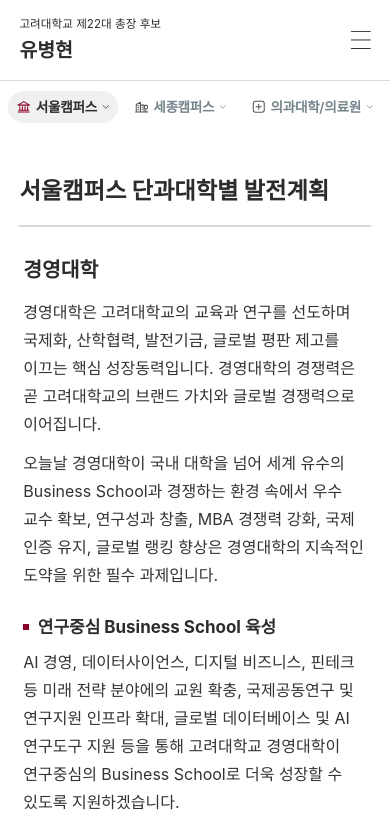
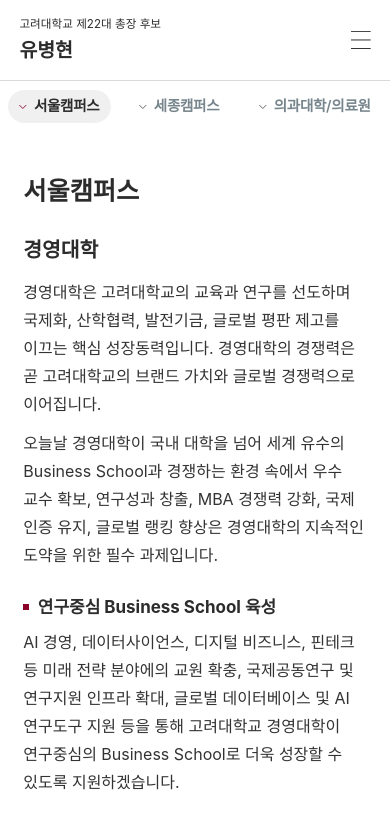
Before and after one commit to mimmimtst-svg/web, a Next.js app: page /colleges in a window 390 px wide. Shown: the top 822 px of the page. Built offline with nearby package versions, Linux system fonts and the light colour scheme; a web font is replaced by a local one.

Commit message:
단과대별 발전계획: chevron before each tab name (no icons), dropdown above the bar's shadow, campus name in the left column
Co-Authored-By: Claude Opus 5.5 <noreply@anthropic.com>
Claude-Session: https://claude.ai/code/session_01L5e7NVB9wcp6hkLNfozD1c

```diff
--- a/components/CollegeNav.tsx
+++ b/components/CollegeNav.tsx
@@ -1,15 +1,9 @@
 "use client";
 
-import { useEffect, useRef, useState, type ComponentType } from "react";
+import { useEffect, useRef, useState } from "react";
 import styles from "./CollegePlans.module.css";
-import { CampusHallIcon, CampusTreeIcon, ChevronDownIcon, MedicalCrossIcon } from "./icons";
+import { ChevronDownIcon } from "./icons";
 import type { CollegeCampus } from "@/lib/collegePlans";
-
-const ICONS: Record<CollegeCampus["id"], ComponentType<{ className?: string }>> = {
-  seoul: CampusHallIcon,
-  sejong: CampusTreeIcon,
-  medical: MedicalCrossIcon,
-};
 
 /** How long a college stays highlighted after a jump to it. */
 const FLASH_MS = 1800;
@@ -18,7 +12,9 @@ let flashTimer: ReturnType<typeof setTimeout> | undefined;
 
 function flash(target: Element) {
   if (!target.hasAttribute("data-unit")) return;
-  document.querySelectorAll("[data-flash]").forEach((el) => el.removeAttribute("data-flash"));
+  document
+    .querySelectorAll("[data-flash]")
+    .forEach((el) => el.removeAttribute("data-flash"));
   target.setAttribute("data-flash", "");
   clearTimeout(flashTimer);
   flashTimer = setTimeout(() => target.removeAttribute("data-flash"), FLASH_MS);
@@ -28,21 +24,28 @@ function scrollToId(id: string) {
   const target = document.getElementById(id);
   if (!target) return;
   const reduce = window.matchMedia("(prefers-reduced-motion: reduce)").matches;
-  target.scrollIntoView({ behavior: reduce ? "auto" : "smooth", block: "start" });
+  target.scrollIntoView({
+    behavior: reduce ? "auto" : "smooth",
+    block: "start",
+  });
   history.replaceState(null, "", `#${id}`);
   flash(target);
 }
 
 /**
- * The 단과대별 발전계획 page's tab bar: the three parts, each an icon and
- * its name (no numbers), sticky under the header, the current one marked
+ * The 단과대별 발전계획 page's tab bar: the three parts, each a dropdown
+ * chevron and its name (no numbers, no icons), sticky under the header, the current one marked
  * as you scroll. Each tab drops down the list of its colleges, schools or
  * hospitals (the booklet's "1.1 경영대학" … without the numbers); a pick
  * glides to it and briefly highlights it. Pressing a tab goes to the
  * part's top and opens its list; with a mouse the list also opens on
  * hover. The tab bar's look is P4-2's (PledgeNav).
  */
-export default function CollegeNav({ campuses }: { campuses: CollegeCampus[] }) {
+export default function CollegeNav({
+  campuses,
+}: {
+  campuses: CollegeCampus[];
+}) {
   const [active, setActive] = useState(campuses[0]?.id ?? null);
   const [activeUnit, setActiveUnit] = useState<string | null>(null);
   const [open, setOpen] = useState<CollegeCampus["id"] | null>(null);
@@ -116,7 +119,9 @@ export default function CollegeNav({ campuses }: { campuses: CollegeCampus[] })
 
   // Arriving on a college's address: Header has already scrolled to it.
   useEffect(() => {
-    const target = location.hash && document.getElementById(decodeURIComponent(location.hash.slice(1)));
+    const target =
+      location.hash &&
+      document.getElementById(decodeURIComponent(location.hash.slice(1)));
     if (target) flash(target);
   }, []);
 
@@ -129,7 +134,8 @@ export default function CollegeNav({ campuses }: { campuses: CollegeCampus[] })
     setOpen(id);
   };
 
-  const canHover = () => window.matchMedia("(hover: hover) and (pointer: fine)").matches;
+  const canHover = () =>
+    window.matchMedia("(hover: hover) and (pointer: fine)").matches;
 
   const campus = campuses.find((c) => c.id === open);
 
@@ -144,7 +150,6 @@ export default function CollegeNav({ campuses }: { campuses: CollegeCampus[] })
     >
       <ul className={styles.tabList} ref={listRef}>
         {campuses.map((c) => {
-          const Icon = ICONS[c.id];
           const current = c.id === active;
           return (
             <li key={c.id}>
@@ -166,9 +171,8 @@ export default function CollegeNav({ campuses }: { campuses: CollegeCampus[] })
                   else openFor(c.id, e.currentTarget);
                 }}
               >
-                <Icon className={styles.tabIcon} />
+                <ChevronDownIcon className={styles.tabChevron} />
                 {c.label}
-                <ChevronDownIcon className={styles.tabChevron} />
               </button>
             </li>
           );
--- a/components/CollegePlans.module.css
+++ b/components/CollegePlans.module.css
@@ -66,13 +66,14 @@
   display: none;
 }
 
-/* Icon, name, chevron. The current part: the light-gray pill, its icon
-   key red (the others dark gray, like P4-2's numbers). */
+/* Dropdown chevron, then the name (2026-10-21: no icons — the chevron
+   goes before the text). The current part: the light-gray pill, its
+   chevron key red (the others dark gray, like P4-2's numbers). */
 .tab {
   display: inline-flex;
   align-items: center;
   gap: 8px;
-  padding: 10px 14px 10px 18px;
+  padding: 10px 18px 10px 14px;
   border: 0;
   border-radius: 999px;
   background: none;
@@ -86,20 +87,12 @@
   transition: background-color 250ms ease, color 250ms ease;
 }
 
-.tabIcon {
-  flex: 0 0 auto;
-  width: 20px;
-  height: 20px;
-  color: #555;
-  transition: color 250ms ease;
-}
-
 .tabChevron {
   flex: 0 0 auto;
-  width: 16px;
-  height: 16px;
-  margin-left: -2px;
-  transition: transform 250ms ease;
+  width: 18px;
+  height: 18px;
+  color: #555;
+  transition: transform 250ms ease, color 250ms ease;
 }
 
 .tabActive {
@@ -107,7 +100,7 @@
   color: var(--color-charcoal);
 }
 
-.tabActive .tabIcon {
+.tabActive .tabChevron {
   color: var(--color-key);
 }
 
@@ -131,9 +124,11 @@
 }
 
 /* The dropdown: under its tab (CollegeNav sets --menu-left), kept inside
-   the content width. 서울캠퍼스's twenty colleges in two columns. */
+   the content width. 서울캠퍼스's twenty colleges in two columns. Above
+   the bar's shadow (.tabs::after), which otherwise greyed its top edge. */
 .menu {
   position: absolute;
+  z-index: 1;
   top: calc(100% - 6px);
   left: clamp(var(--space-page-x), var(--menu-left), calc(100% - 320px - var(--space-page-x)));
   width: 320px;
@@ -209,33 +204,32 @@
   padding: 0 var(--space-page-x);
 }
 
+/* The part's name in the colleges' name column, large; 세종's and
+   의과대학/의료원's opening text beside it in the text column (2026-10-21:
+   a centred title over the two columns left the name column empty). */
 .partHead {
-  text-align: center;
+  padding: 0 16px;
 }
 
 .headline {
+  align-self: start;
   font-family: var(--font-kr);
   font-weight: 800;
-  font-size: clamp(1.625rem, 1.1rem + 1.3vw, 2.25rem);
-  line-height: 1.35;
+  font-size: clamp(1.625rem, 1.2rem + 1vw, 2.125rem);
+  line-height: 1.3;
   word-break: keep-all;
-  text-wrap: balance;
 }
 
 /* ---------- Colleges: name left (stays in view), whole text right ---------- */
+/* A rule only where opening text comes before the colleges (서울 has
+   none: its first college follows the name directly). */
 .units {
-  margin-top: clamp(28px, 3vw, 44px);
-  border-top: 2px solid var(--color-light-gray);
   list-style: none;
 }
 
-.intro {
-  margin-top: clamp(28px, 3vw, 44px);
-  padding: 0 16px;
-}
-
-.intro + .units {
+.unitsRuled {
   margin-top: clamp(48px, 5vw, 72px);
+  border-top: 2px solid var(--color-light-gray);
 }
 
 .unit {
@@ -258,10 +252,6 @@
   display: grid;
   grid-template-columns: minmax(0, 3fr) minmax(0, 9fr);
   column-gap: clamp(32px, 4vw, 64px);
-}
-
-.intro .unitBody {
-  grid-column: 2;
 }
 
 .unitName {
@@ -417,20 +407,14 @@ footer.footer {
 
   .tab {
     gap: calc(4 * var(--mu));
-    padding: calc(8 * var(--mu)) calc(7 * var(--mu)) calc(8 * var(--mu)) calc(9 * var(--mu));
-    font-size: calc(14 * var(--mu));
+    padding: calc(8 * var(--mu)) calc(12 * var(--mu)) calc(8 * var(--mu)) calc(9 * var(--mu));
+    font-size: calc(15 * var(--mu));
     letter-spacing: -0.02em;
   }
 
-  .tabIcon {
-    width: calc(16 * var(--mu));
-    height: calc(16 * var(--mu));
-  }
-
   .tabChevron {
-    width: calc(12 * var(--mu));
-    height: calc(12 * var(--mu));
-    margin-left: calc(-1 * var(--mu));
+    width: calc(14 * var(--mu));
+    height: calc(14 * var(--mu));
   }
 
   /* Full width under the bar on a phone. */
@@ -458,24 +442,14 @@ footer.footer {
   }
 
   .partHead {
-    text-align: left;
+    padding: 0 calc(4 * var(--mu));
   }
 
   .headline {
-    font-size: calc(24 * var(--mu));
-    text-wrap: pretty;
+    font-size: calc(26 * var(--mu));
   }
 
-  .units,
-  .intro {
-    margin-top: calc(20 * var(--mu));
-  }
-
-  .intro {
-    padding: 0 calc(4 * var(--mu));
-  }
-
-  .intro + .units {
+  .unitsRuled {
     margin-top: calc(36 * var(--mu));
   }
 
@@ -487,10 +461,6 @@ footer.footer {
   .unitGrid {
     grid-template-columns: minmax(0, 1fr);
     row-gap: calc(14 * var(--mu));
-  }
-
-  .intro .unitBody {
-    grid-column: 1;
   }
 
   .unitName {
--- a/components/CollegePlans.tsx
+++ b/components/CollegePlans.tsx
@@ -37,9 +37,10 @@ function Block({ block }: { block: CollegeBlock }) {
  * 단과대별 발전계획 (menu, 2026-10-21): the booklet's chapter III in full,
  * laid out like P4-2 without its infographic — a sticky tab bar of the
  * three parts with a dropdown of each part's colleges (CollegeNav), then
- * each part: its heading, its opening text (세종, 의과대학/의료원), and
- * every college as a row, its name on the left (staying in view while
- * its text scrolls) and the booklet's whole text on the right.
+ * each part: its name in the left column with its opening text (세종,
+ * 의과대학/의료원) beside it, and every college as a row, its name on the
+ * left (staying in view while its text scrolls) and the booklet's whole
+ * text on the right.
  */
 export default function CollegePlans() {
   return (
@@ -59,27 +60,31 @@ export default function CollegePlans() {
             <div className={styles.inner}>
               <Reveal
                 as="header"
-                className={styles.partHead}
+                className={`${styles.unitGrid} ${styles.partHead}`}
                 visible={campusIndex === 0 ? true : undefined}
               >
                 <h2 className={styles.headline} id={`${campus.id}-title`}>
-                  {campus.title}
+                  {campus.label}
                 </h2>
-              </Reveal>
-
-              {campus.intro.length > 0 && (
-                <Reveal className={`${styles.unitGrid} ${styles.intro}`}>
+                {campus.intro.length > 0 && (
                   <div className={styles.unitBody}>
                     {campus.intro.map((block, i) => (
                       <Block block={block} key={i} />
                     ))}
                   </div>
-                </Reveal>
-              )}
+                )}
+              </Reveal>
 
-              <ol className={styles.units}>
+              <ol
+                className={`${styles.units} ${campus.intro.length > 0 ? styles.unitsRuled : ""}`}
+              >
                 {campus.units.map((unit) => (
-                  <li className={styles.unit} id={unit.id} data-unit="" key={unit.id}>
+                  <li
+                    className={styles.unit}
+                    id={unit.id}
+                    data-unit=""
+                    key={unit.id}
+                  >
                     <Reveal className={styles.unitGrid}>
                       <h3 className={styles.unitName}>{unit.name}</h3>
                       <div className={styles.unitBody}>
--- a/components/icons.tsx
+++ b/components/icons.tsx
@@ -271,7 +271,7 @@ export function LineDownloadIcon({ className }: IconProps) {
   );
 }
 
-/** 단과대별 발전계획 tabs: line icons in the download icon's manner. */
+/** A 24px line icon in the download icon's manner. */
 function LineIcon({ className, d }: IconProps & { d: string }) {
   return (
     <svg
@@ -292,36 +292,6 @@ function LineIcon({ className, d }: IconProps & { d: string }) {
   );
 }
 
-/** 서울캠퍼스: a columned hall under a pediment. */
-export function CampusHallIcon({ className }: IconProps) {
-  return (
-    <LineIcon
-      className={className}
-      d="M3 9.5L12 4L21 9.5M4.5 9.5H19.5M6 12V17.5M10 12V17.5M14 12V17.5M18 12V17.5M3.5 20H20.5M4.5 17.5H19.5"
-    />
-  );
-}
-
-/** 세종캠퍼스: a building with a tree beside it. */
-export function CampusTreeIcon({ className }: IconProps) {
-  return (
-    <LineIcon
-      className={className}
-      d="M3.5 20V8.5L10 5V20M10 9.5H15.5V20M6 10.5H7.5M6 13.5H7.5M6 16.5H7.5M12.5 13H13M12.5 16H13M18.5 20V15.5M18.5 15.5C20 15.5 21 14.3 21 12.8C21 11.2 19.9 9.5 18.5 9.5C17.1 9.5 16 11.2 16 12.8C16 14.3 17 15.5 18.5 15.5ZM2.5 20H21.5"
-    />
-  );
-}
-
-/** 의과대학/의료원: a cross in a rounded square. */
-export function MedicalCrossIcon({ className }: IconProps) {
-  return (
-    <LineIcon
-      className={className}
-      d="M7 3.5H17C18.9 3.5 20.5 5.1 20.5 7V17C20.5 18.9 18.9 20.5 17 20.5H7C5.1 20.5 3.5 18.9 3.5 17V7C3.5 5.1 5.1 3.5 7 3.5ZM12 8V16M8 12H16"
-    />
-  );
-}
-
 /** A small down chevron (dropdown). */
 export function ChevronDownIcon({ className }: IconProps) {
   return <LineIcon className={className} d="M6.5 9.5L12 15L17.5 9.5" />;
```
Also changed, not shown: components/Reveal.tsx (+7 -4 lines), 1 other file (tests, documents, lock files or other folders).
